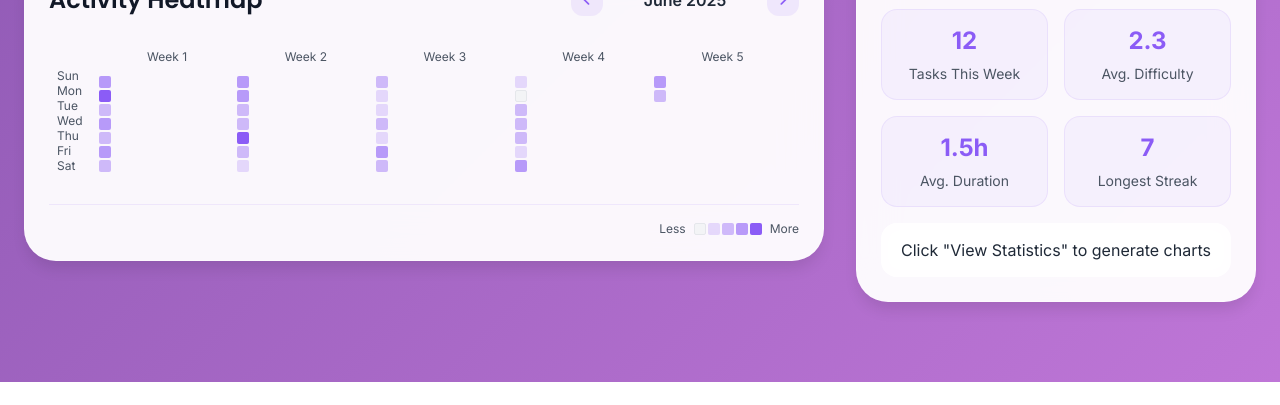
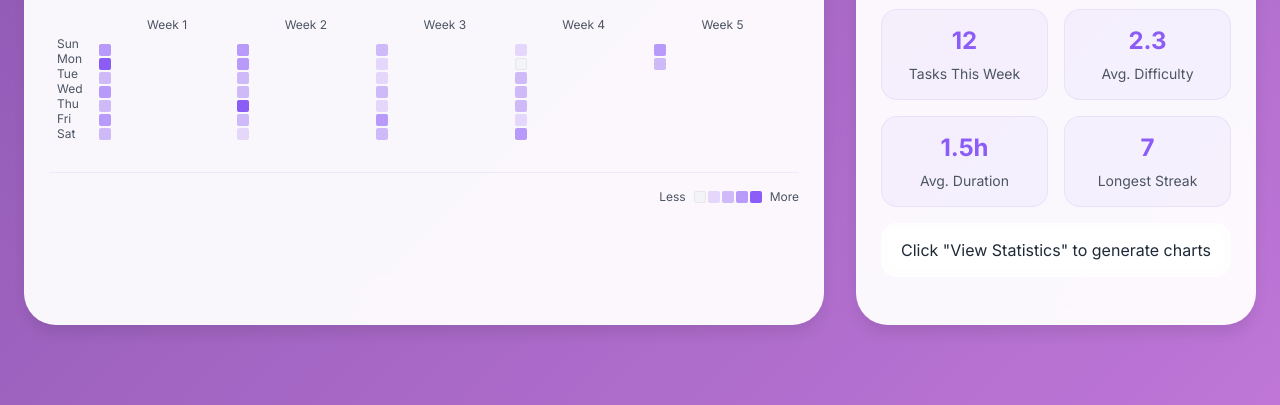
Before and after one commit to lisaioanamercas/ProcrastinApp, a plain HTML site: page frontend/home.html in a window 1280 px wide. Shown: the part 723-1128 px from the top of the page. Before the commit the page ends 1105 px from the top, so only its background shows below. Drawn offline with Linux system fonts and the light colour scheme; no server answers; sample sign-in values are in the browser's storage.

Commit message:
modificare pe front la heatmap

```diff
--- a/frontend/css/homePage/heatmap.css
+++ b/frontend/css/homePage/heatmap.css
@@ -1,8 +1,7 @@
 /* Calendar Heatmap Styles */
 
 .heatmap-section {
-    margin-top: var(--space-8);
-    /* Remove justify-content: flex-end and add grid positioning */
+    margin-top: 0; /* Remove margin since it's in grid now */
     grid-column: 1; /* Same column as tasks */
     width: 100%;
 }
--- a/frontend/css/homePage/layout.css
+++ b/frontend/css/homePage/layout.css
@@ -79,3 +79,9 @@
     gap: var(--space-8);
     margin-bottom: var(--space-8);
 }
+
+/* Set consistent heights for second row */
+.dashboard-grid > .heatmap-section .heatmap-card,
+.dashboard-grid > .card:nth-child(4) { /* Statistics card */
+    min-height: 400px; /* Adjust this value as needed */
+}
```
Also changed, not shown: frontend/css/homePage/stats.css (line endings or trailing spaces), frontend/home.html (line endings or trailing spaces).
